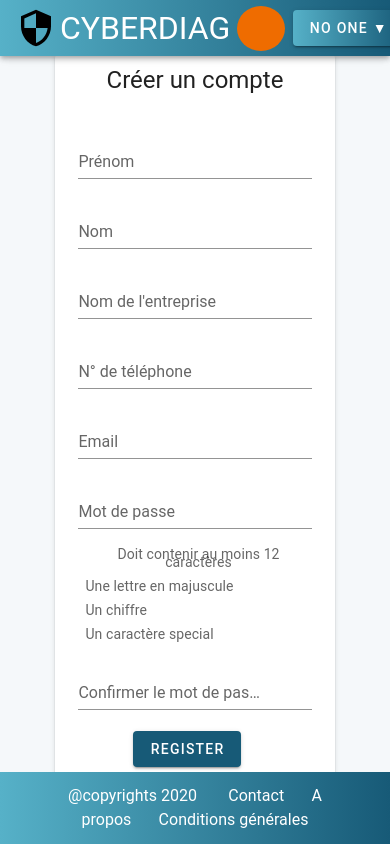
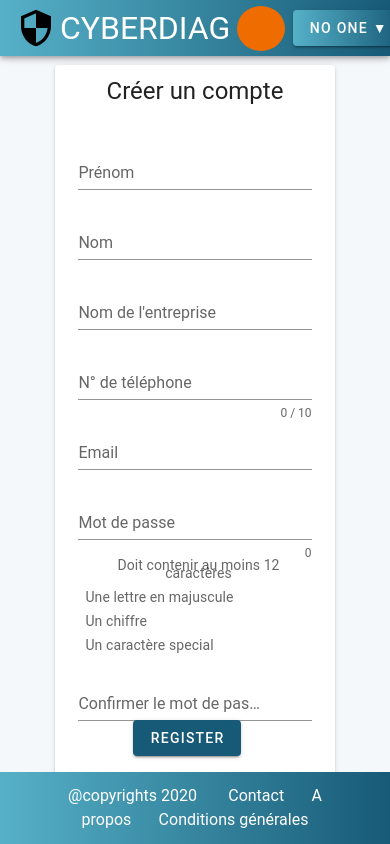
Before and after one commit to corinnerusso/cyberdiag_front, a Vue app: page /register in a window 390 px wide. Built offline with nearby package versions, Linux system fonts and the light colour scheme; the HTML template or start-up script is replaced by a standard one; what vue-apexcharts would draw is missing.

Commit message:
format of email and phone number ok

```diff
--- a/package.json
+++ b/package.json
@@ -11,6 +11,7 @@
     "apexcharts": "^3.19.0",
     "axios": "^0.19.2",
     "core-js": "^3.6.4",
+    "eslint": "^7.1.0",
     "material-design-icons": "^3.0.1",
     "vue": "^2.6.11",
     "vue-apexcharts": "^1.5.3",
--- a/src/views/SignUp.vue
+++ b/src/views/SignUp.vue
@@ -9,33 +9,28 @@
 
       <v-card-text>
         <v-form ref="form" class="form">
-          <!-- <v-text-field
-            v-model="firstname"
-            label="Prénom"
-            required
-            :rules="[() => !!name || 'This field is required']"
-          ></v-text-field>-->
-
+          <!-- FIRSTNAME -->
           <v-text-field
             ref="firstname"
             v-model="firstname"
-            :rules="[() => !!firstname || 'Champs obligatoire']"
+            :rules="[rules.required]"
             :error-messages="errorMessages"
             label="Prénom"
             placeholder="Jean"
             required
           ></v-text-field>
-          <!-- <v-text-field v-model="lastname" label="Nom" required></v-text-field> -->
+
+          <!-- LASTNAME -->
           <v-text-field
             ref="lastname"
             v-model="lastname"
-            :rules="[() => !!lastname || 'Champs obligatoire']"
+            :rules="[rules.required]"
             :error-messages="errorMessages"
             label="Nom"
             placeholder="Dupont"
             required
           ></v-text-field>
-          <!-- <v-text-field v-model="cieName" label="Nom de l'entreprise" required></v-text-field> -->
+          <!-- COMPANY NAME -->
           <v-text-field
             ref="cieName"
             v-model="cieName"
@@ -45,42 +40,36 @@
             placeholder="..."
             required
           ></v-text-field>
-          <!-- <v-text-field v-model="phoneNumber" label="N° de téléphone" required></v-text-field> -->
+          <!-- PHONE NUMBER -->
           <v-text-field
             ref="phoneNumber"
             v-model="phoneNumber"
-            :rules="[() => !!phoneNumber || 'Champs obligatoire']"
+            :rules="[rules.required]"
             :error-messages="errorMessages"
             label="N° de téléphone"
             placeholder="0600000000"
+            maxlength="10"
+            counter
             required
           ></v-text-field>
-          <!-- <v-text-field type="email" v-model="email" label="Email" required></v-text-field> -->
+          <!--EMAIL-->
           <v-text-field
             ref="email"
             v-model="email"
-            :rules="[() => !!email || 'Champs obligatoire']"
+            :rules="[rules.required, rules.email]"
             :error-messages="errorMessages"
             label="Email"
             placeholder="jean.martin@mail.com"
             required
           ></v-text-field>
 
-          <!-- <v-text-field v-model="password" type="password" label="Mot de passe" required></v-text-field> -->
-
-          <!-- <v-text-field
-            v-model="password_confirmation"
-
-
-            :error-messages="errorMessages"
-            type="password"
-            label="Confirmer le mot de passe"
-            required
-          ></v-text-field>-->
+          <!-- PASSWORD -->
           <v-text-field
             label="Mot de passe"
             placeholder="Mot de passe"
             name="password"
+            minlength="12"
+            counter
             :type="show1 ? 'text' : 'password'"
             @input="password_check"
             v-model="password"
@@ -88,8 +77,8 @@
             @click:append="show1 = !show1"
           ></v-text-field>
           <div class="frmValidation">
-            <p :class="{'frmValidation--passed' : password.length > 12}">
-              <v-icon v-if="password.length > 12">done</v-icon>Doit contenir au moins 12 caractères
+            <p :class="{'frmValidation--passed' : password.length > 11}">
+              <v-icon v-if="password.length > 11">done</v-icon>Doit contenir au moins 12 caractères
             </p>
             <p :class="{'frmValidation--passed' :has_uppercase }">
               <v-icon v-if="has_uppercase">done</v-icon>Une lettre en majuscule
@@ -102,6 +91,8 @@
               <v-icon v-if="has_special">done</v-icon>Un caractère special
             </p>
           </div>
+
+          <!-- PASSWORD CONFIRMATION -->
           <v-text-field
             label="Confirmer le mot de passe"
             v-model="password_confirmation"
@@ -109,9 +100,11 @@
             :type="show1 ? 'text' : 'password'"
             :append-icon="show1 ? 'mdi-eye' : 'mdi-eye-off'"
             @click:append="show1 = !show1"
-            @click="checkPassword()"
-            :color="samePassword ? 'green' : 'red'"
+            :once="checkPasswords(password, password_confirmation)"
+            :rules="[rules.password]"
+            hide-details="auto"
           ></v-text-field>
+
           <v-btn color="#175a77" class="mr-4 white--text" @click="handleSubmit">Register</v-btn>
         </v-form>
       </v-card-text>
@@ -121,7 +114,7 @@
 
 <script>
 import axios from "axios";
-
+import { sameAs } from "vuelidate/lib/validators";
 export default {
   name: "SignUp",
   data: () => ({
@@ -132,7 +125,10 @@ export default {
     phoneNumber: "",
     password: "",
     password_confirmation: "",
-    samePassword: "",
+    color: "green",
+    notcolor: "red",
+
+    samePassword: null,
     errorMessages: "",
     errors: [],
     formHasErrors: false,
@@ -141,8 +137,19 @@ export default {
     has_uppercase: false,
     has_special: false,
 
-    show1: false
+    show1: false,
+
+    rules: {
+      required: value => !!value || "Champs obligatoire",
+      email: value => {
+        const pattern = /^(([^<>()[\]\\.,;:\s@"]+(\.[^<>()[\]\\.,;:\s@"]+)*)|(".+"))@((\[[0-9]{1,3}\.[0-9]{1,3}\.[0-9]{1,3}\.[0-9]{1,3}])|(([a-zA-Z\-0-9]+\.)+[a-zA-Z]{2,}))$/;
+        return pattern.test(value) || "Invalid e-mail.";
+      },
+      password: value => (!!value && value !== this.password) || "not ok"
+    }
   }),
+
+  //vuelidate
 
   //check form
   computed: {
@@ -169,7 +176,6 @@ export default {
     //*********** */
     password_check: function() {
       this.has_number = /\d/.test(this.password);
-
       this.has_uppercase = /[A-Z]/.test(this.password);
       this.has_special = /[!@#$%^&*+=._-]/.test(this.password);
     },
@@ -210,17 +216,26 @@ export default {
     },
 
     //check if the 2 passwords are the same
-    checkPassword() {
-      let password = this.password;
-      let password_confirmation = this.password_confirmation;
-      if (password === password_confirmation) {
+
+    checkPasswords(password, password_confirmation) {
+      //   console.log("password", password, "passconf", password_confirmation);
+      if (password.length !== password_confirmation) {
+        this.samePassword = false;
+      }
+      let newPassword = password
+        .split("")
+        .sort()
+        .join("");
+      let newPasswordConfirmation = password_confirmation
+        .split("")
+        .sort()
+        .join("");
+      if (newPassword === newPasswordConfirmation) {
         this.samePassword = true;
-        console.log("samepass", this.samePassword);
-        console.log("this.password", this.password);
-        console.log("pass-cong", this.password_confirmation);
       } else {
         this.samePassword = false;
       }
+      console.log("samepassword", this.samePassword);
     }
   }
 };
```
Also changed, not shown: .eslintrc.js, 1 other file (tests, documents, lock files or other folders).
